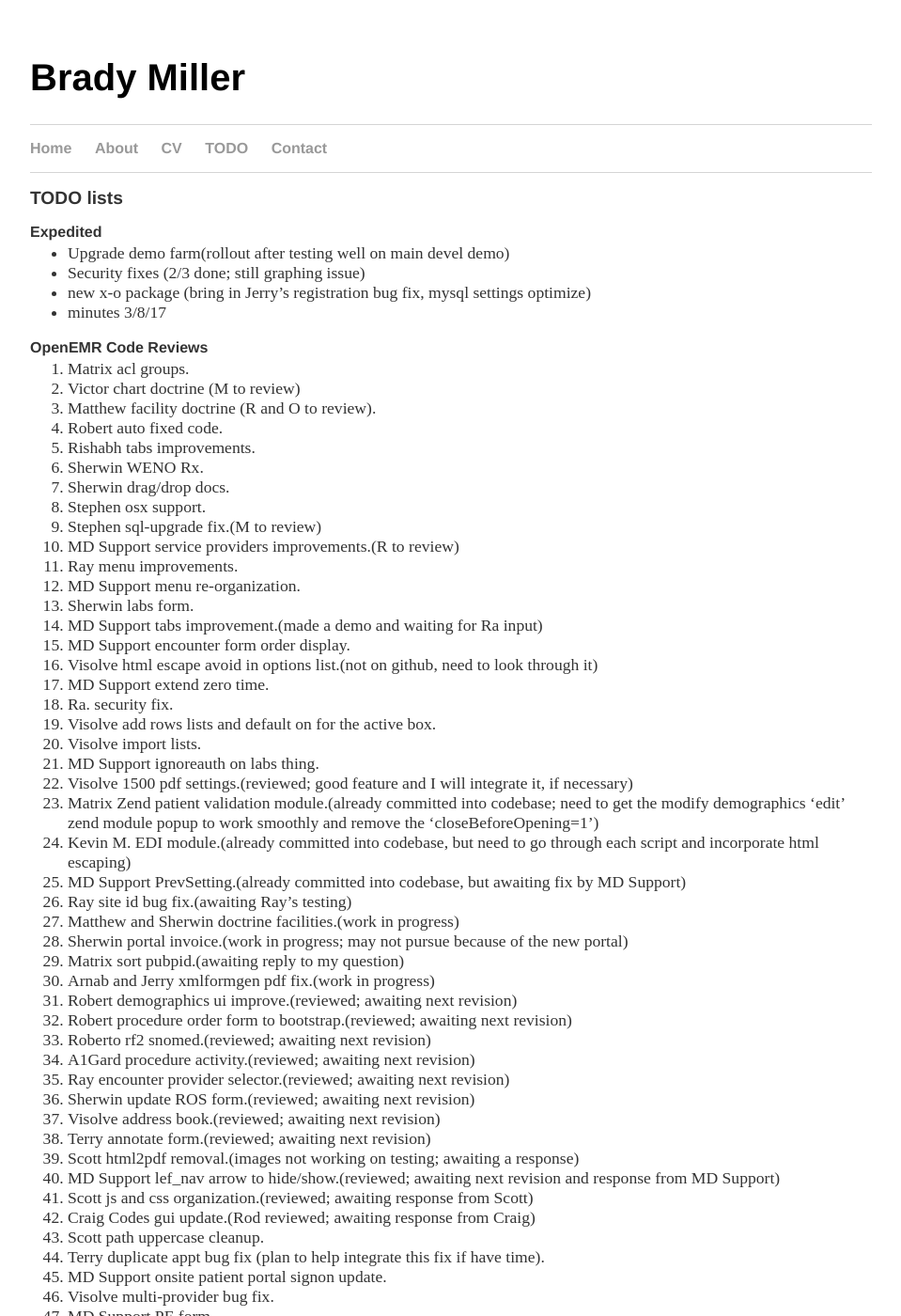
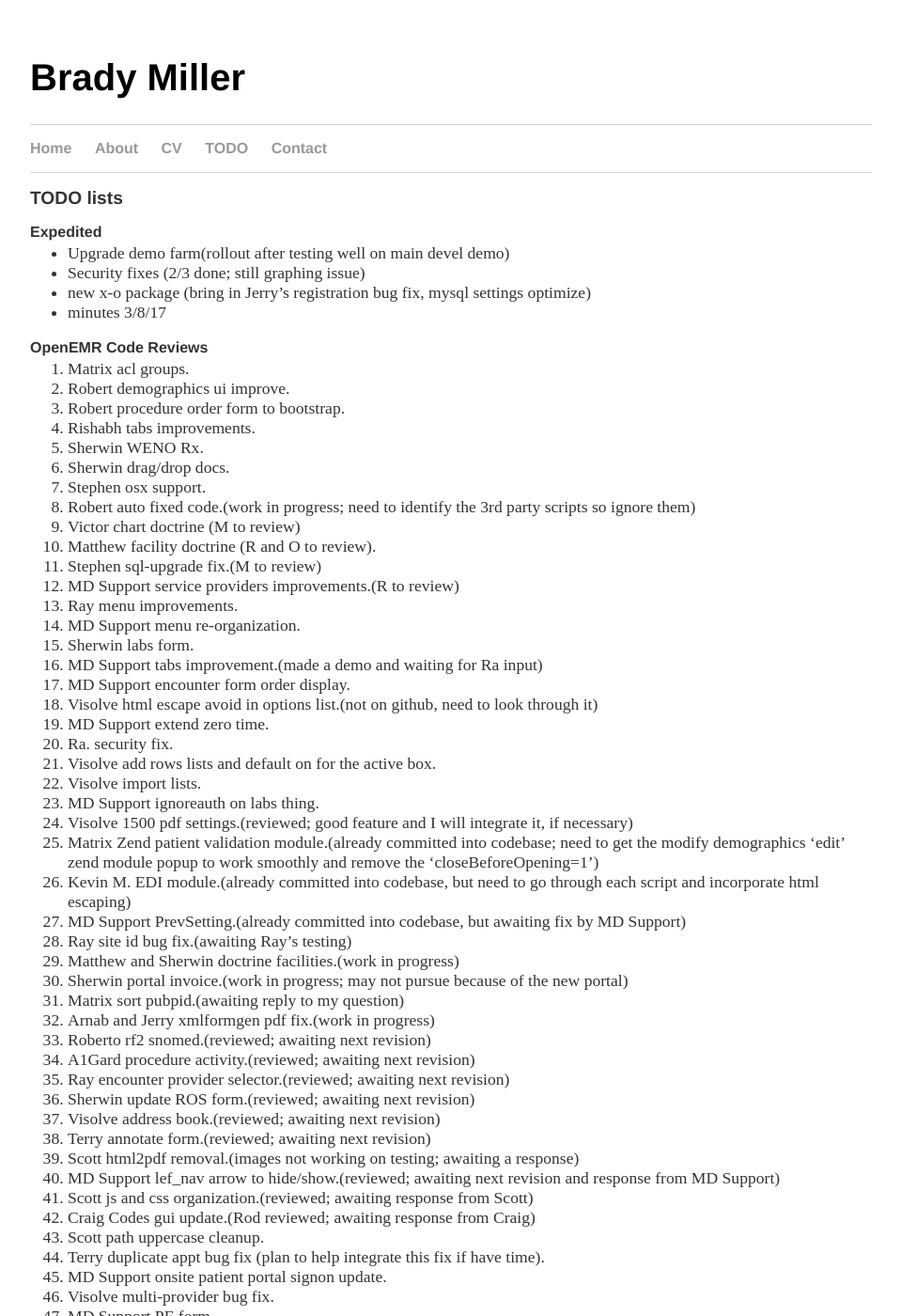
Before and after one commit to bradymiller/bradymiller.github.io, a Jekyll site: the page built from todo/index.md, in a window 1280 px wide and 1400 px high. Shown: the whole window at 94% size, without its empty margins (160-1119 px from the left). Built offline with Jekyll 4.4.1, drawn with Linux system fonts in a browser that asks for light colours; our own code applies the rules of GitHub Pages for plain Markdown files.

Commit message:
Update index.md

```diff
--- a/todo/index.md
+++ b/todo/index.md
@@ -11,13 +11,15 @@
 
 ### OpenEMR Code Reviews
 1. Matrix acl groups.
-1. Victor chart doctrine (M to review)
-1. Matthew facility doctrine (R and O to review).
-1. Robert auto fixed code.
+1. Robert demographics ui improve.
+1. Robert procedure order form to bootstrap.
 1. Rishabh tabs improvements.
 1. Sherwin WENO Rx.
 1. Sherwin drag/drop docs.
 1. Stephen osx support.
+1. Robert auto fixed code.(work in progress; need to identify the 3rd party scripts so ignore them)
+1. Victor chart doctrine (M to review)
+1. Matthew facility doctrine (R and O to review).
 1. Stephen sql-upgrade fix.(M to review)
 1. MD Support service providers improvements.(R to review)
 1. Ray menu improvements.
@@ -40,8 +42,6 @@
 1. Sherwin portal invoice.(work in progress; may not pursue because of the new portal)
 1. Matrix sort pubpid.(awaiting reply to my question)
 1. Arnab and Jerry xmlformgen pdf fix.(work in progress)
-1. Robert demographics ui improve.(reviewed; awaiting next revision)
-1. Robert procedure order form to bootstrap.(reviewed; awaiting next revision)
 1. Roberto rf2 snomed.(reviewed; awaiting next revision)
 1. A1Gard procedure activity.(reviewed; awaiting next revision)
 1. Ray encounter provider selector.(reviewed; awaiting next revision)
```
